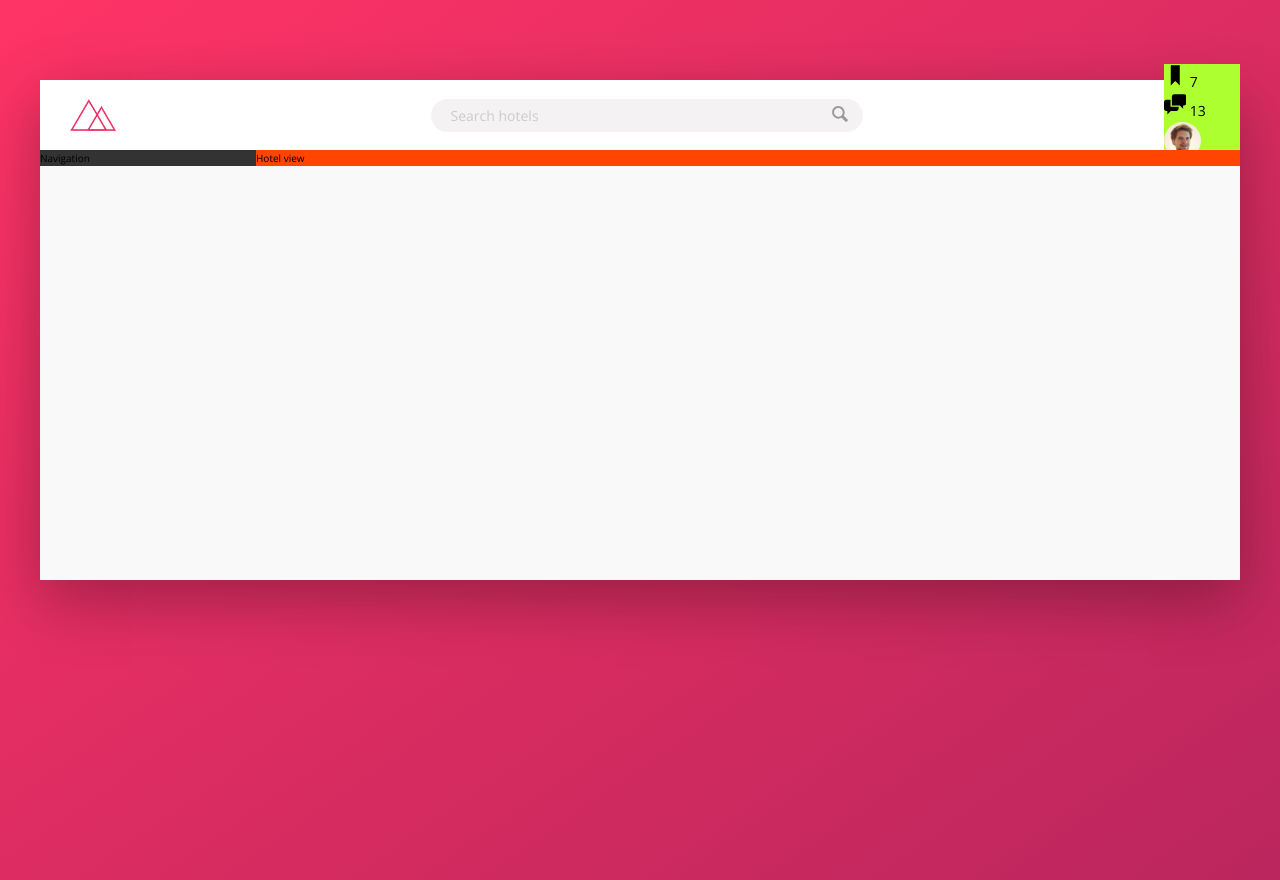
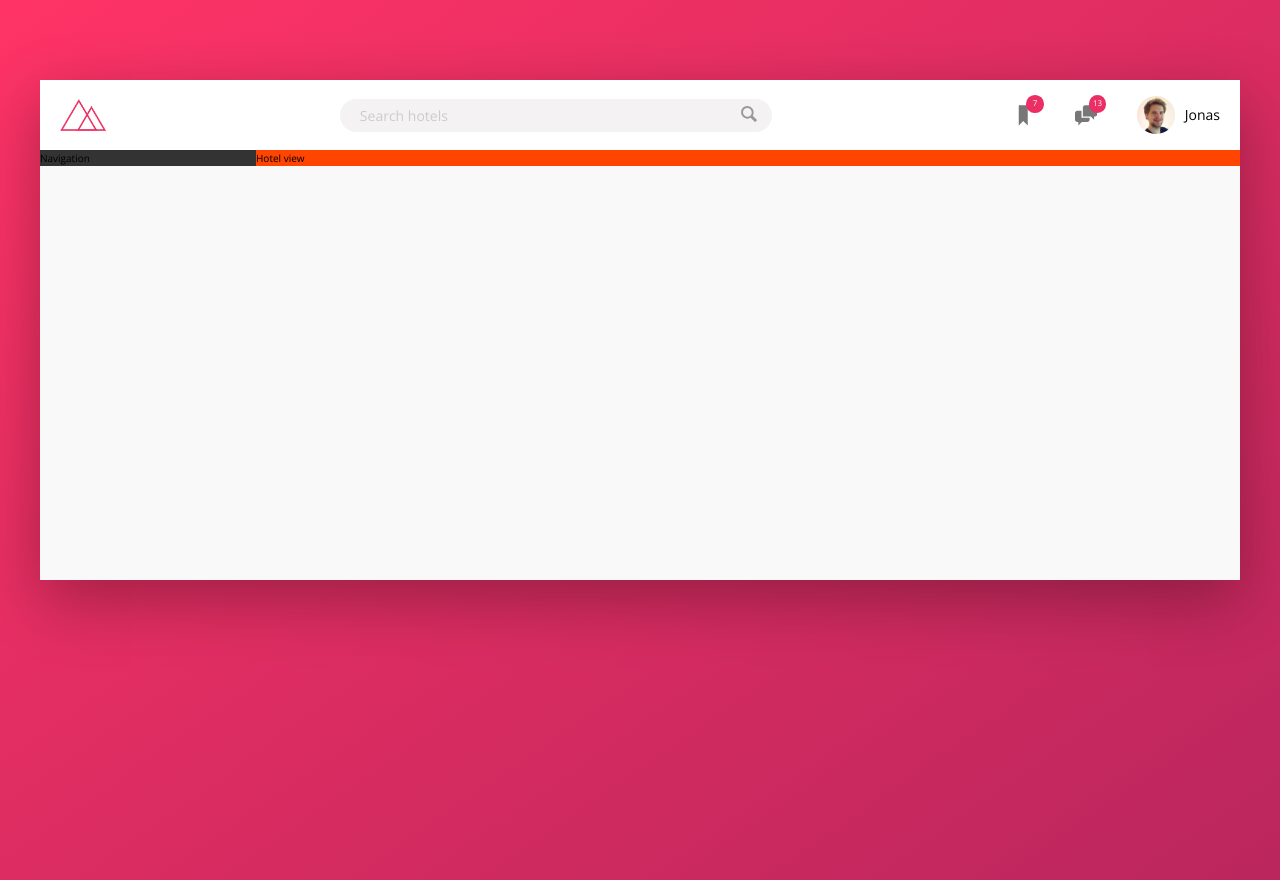
Before and after one commit to tdj182/trillio, a website: page index.html in a window 1280 px wide. Drawn offline with nearby package versions, Linux system fonts and the light colour scheme.

Commit message:
header complete

```diff
--- a/sass/_components.scss
+++ b/sass/_components.scss
@@ -2,7 +2,7 @@
 //LOGO
 .logo {
   height: 3.25rem;
-  margin-left: 3rem;
+  margin-left: 2rem;
 }
 
 /////////////////////////////////////////////
@@ -24,7 +24,7 @@
     transition: all .2s;
     margin-right: -3.25rem;
 
-    &:focus {
+    &:focus, &:hover {
       outline: none;
       width: 100%;
       background-color: var(--color-grey-light-3);
@@ -63,8 +63,27 @@
 // USER NAVIGATION
 
 .user-nav {
-  background-color: greenyellow;
+  display: flex;
+  align-items: center;
+  align-self: stretch;
+
+  & > * {
+    padding: 0 2rem;
+    cursor: pointer;
+    height: 100%;
+    display: flex;
+    align-items: center;
+  }
+
+  & > *:hover {
+    background-color: var(--color-grey-light-2);
+  }
+
   &__icon-box {
+    height: 2.25;
+    width: 2.25;
+    fill: var(--color-grey-dark-2);
+    position: relative;
   }
 
   &__icon {
@@ -73,19 +92,24 @@
   }
 
   &__notification {
+    font-size: .8rem;
+    height: 1.75rem;
+    width: 1.75rem;
+    border-radius: 50%;
+    background-color: var(--color-primary);
+    color: #fff;
+    position: absolute;
+    top: 1.5rem;
+    right: 1.1rem;
 
-  }
-
-  &__user {
-
+    display: flex;
+    justify-content: center;
+    align-items: center;
   }
 
   &__user-photo {
     height: 3.75rem;
     border-radius: 50%;
-  }
-
-  &__user-name {
-
+    margin-right: 1rem;
   }
 }
```
Also changed, not shown: css/style.css.
